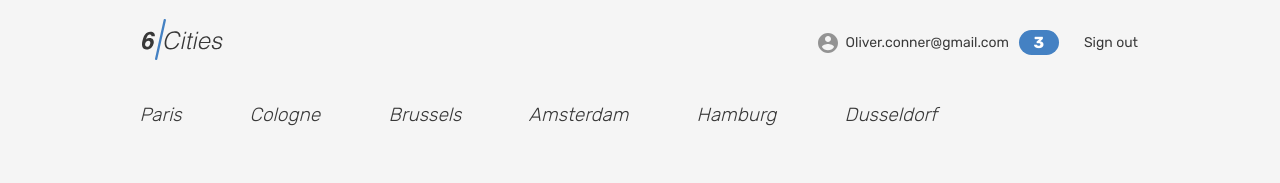
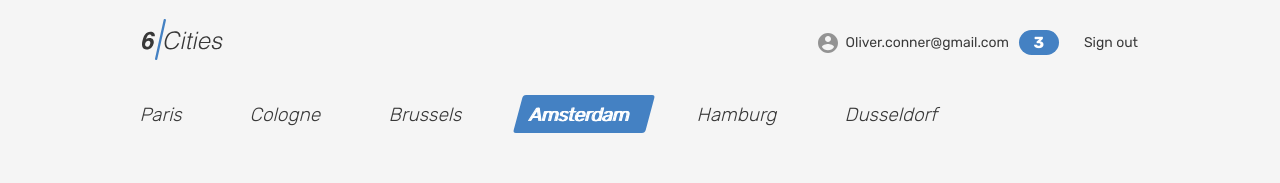
Before and after one commit to htmlacademy-react/2500183-six-cities-16, a React (Vite) app: page / in a window 1280 px wide. Shown: the top 183 px of the page. Built offline with nearby package versions, Linux system fonts and the light colour scheme.

Commit message:
доавил активный класс города, и ссылку в элемент списка

```diff
--- a/src/components/cities/cities-item.tsx
+++ b/src/components/cities/cities-item.tsx
@@ -1,9 +1,12 @@
+import { Link } from 'react-router-dom';
+import { AppRoute, ACTIVE_CITY } from '../../const';
+
 function CitiesItem ({city} : {city : string}) : JSX.Element {
   return (
     <li className="locations__item">
-      <a className="locations__item-link tabs__item" href="#">
+      <Link className={`locations__item-link tabs__item ${ACTIVE_CITY === city ? 'tabs__item--active' : ''}`} to = {AppRoute.MainPage}>
         <span>{city}</span>
-      </a>
+      </Link>
     </li>
   );
 }
--- a/src/const.ts
+++ b/src/const.ts
@@ -3,6 +3,8 @@ const Setting = {
 } as const;
 
 const CITIES = ['Paris', 'Cologne', 'Brussels', 'Amsterdam', 'Hamburg', 'Dusseldorf'] as const;
+
+const ACTIVE_CITY = CITIES[3];
 
 enum AppRoute {
   MainPage = '/',
@@ -17,4 +19,4 @@ enum AuthorizationStatus {
   Unknown = 'UNKNOWN',
 }
 
-export {Setting, CITIES, AppRoute, AuthorizationStatus};
+export {Setting, CITIES, ACTIVE_CITY, AppRoute, AuthorizationStatus};
```
